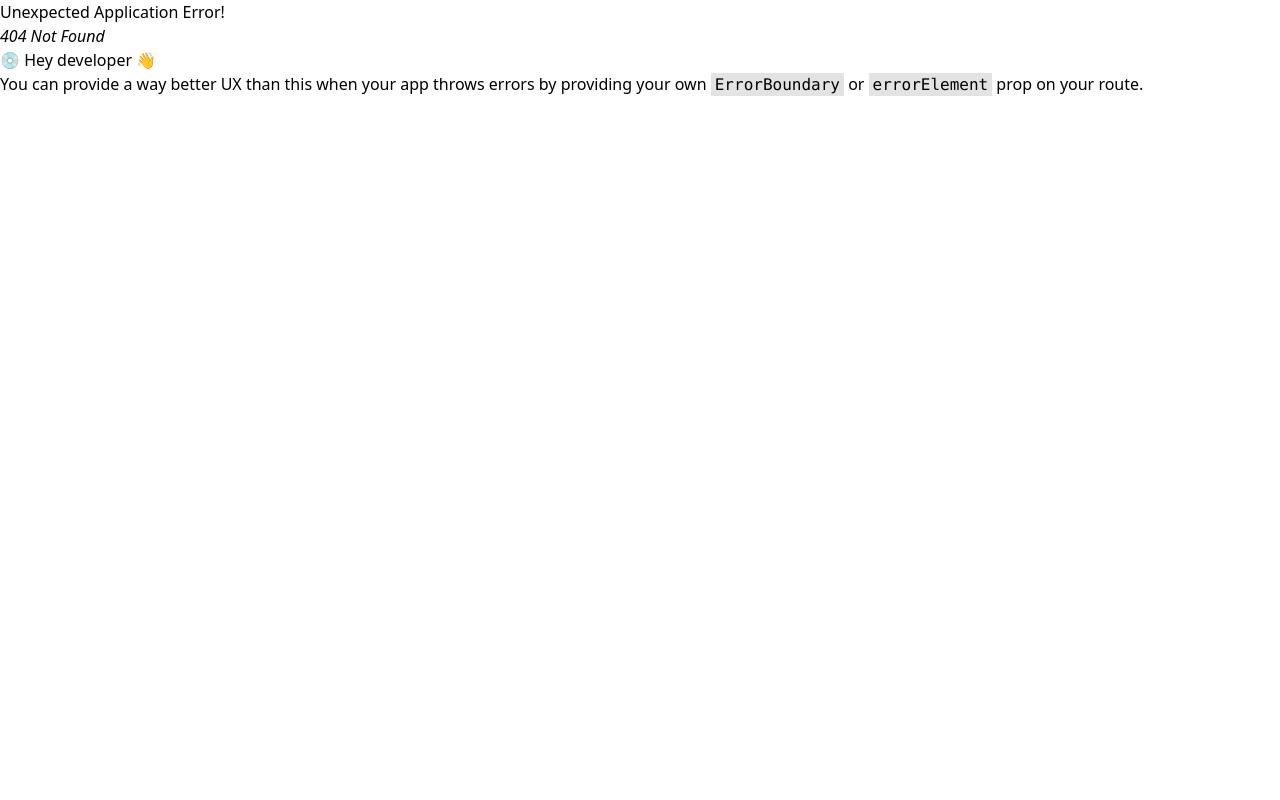
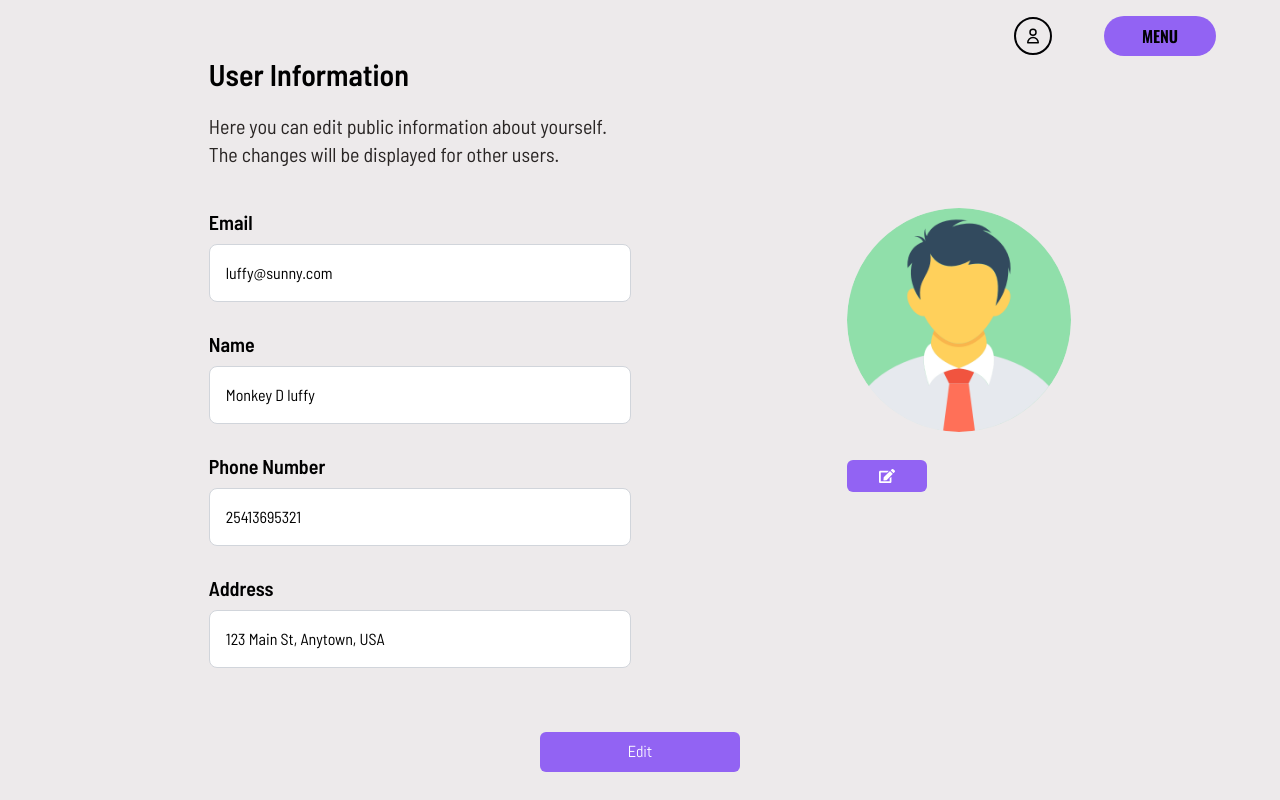
Before and after one commit to jithu5/job-portal, a React (Vite) app in the folder frontend/: page /profile/edit in a window 1280 px wide. Before the commit this address had no page. Shown: the top 800 px of the page. Built offline with nearby package versions, Linux system fonts and the light colour scheme.

Commit message:
implement profile edit page

```diff
--- a/frontend/package.json
+++ b/frontend/package.json
@@ -14,6 +14,7 @@
     "@emotion/styled": "^11.14.0",
     "@mui/icons-material": "^6.4.0",
     "@mui/material": "^6.4.0",
+    "@studio-freight/lenis": "^1.0.42",
     "axios": "^1.7.9",
     "framer-motion": "^11.17.0",
     "lodash": "^4.17.21",
--- a/frontend/src/App.jsx
+++ b/frontend/src/App.jsx
@@ -1,8 +1,33 @@
-import React from 'react'
+import React, { useEffect } from 'react'
 import { Outlet } from 'react-router-dom'
 import "./App.css"
+import Lenis from "@studio-freight/lenis";
 
 function App() {
+
+
+  useEffect(() => {
+      // Initialize Lenis
+      const lenis = new Lenis({
+          duration: 1,
+          easing: (t) => 1 - Math.pow(1 - t, 2),
+          smoothWheel: true,
+          smoothTouch: false,
+      });
+
+      // Update Lenis
+      function raf(time) {
+          lenis.raf(time); // Update Lenis on each animation frame
+          requestAnimationFrame(raf); // Loop it
+      }
+
+      requestAnimationFrame(raf); // Start the animation loop
+
+      return () => {
+          lenis.destroy(); // Clean up when the component is unmounted
+      };
+  }, []);
+
   return (
     <>
     <div className='min-h-screen w-full bg-primary'>
--- /dev/null
+++ b/frontend/src/pages/User/EditProfile.jsx
@@ -0,0 +1,142 @@
+import React, { useEffect, useRef, useState } from "react";
+import user from "../../assets/man.png";
+import { FaEdit } from "react-icons/fa";
+
+const initialState = {
+    name: "Monkey D luffy",
+    number: "25413695321",
+    image: user,
+    email: "luffy@sunny.com",
+    address: "123 Main St, Anytown, USA",
+}
+
+function EditUserProfile() {
+
+    const [input, setInput] = useState(initialState)
+    const fileInputRef = useRef(null)
+
+    useEffect(() => {
+            window.scrollTo(0, 0);
+        }, []); // Empty dependency array to run only once when the component mounts
+
+    function handleChange(e) {
+        const { name, value, files } = e.target
+        setInput((prev)=>{
+             if (name === "image" && files) {
+                 return { ...prev, image: URL.createObjectURL(files[0]) }; // handle image upload
+             }
+            return {...prev, [name]: value}
+        })
+    }
+
+    function handleFileClick() {
+        fileInputRef.current.click(); // Trigger file input click
+    }
+
+    function handleSubmit(e) {
+        e.preventDefault();
+        // Do something with the updated user data
+        console.log(input)
+    }
+    return (
+        <>
+            <div className="w-full md:w-[70%] mx-auto font-BarlowSemiCondensed mb-32">
+                <h1 className="text-lg sm:text-xl md:text-3xl font-semibold">
+                    User Information
+                </h1>
+                <div className="w-full mt-5">
+                    <p className="text-md md:text-xl text-stone-800">
+                        Here you can edit public information about yourself.
+                    </p>
+                    <p className="text-md md:text-xl text-stone-800">
+                        The changes will be displayed for other users.
+                    </p>
+                </div>
+                <div className="w-full mt-10 flex flex-col-reverse md:flex-row items-center md:items-start justify-between">
+                    <div className="w-full md:w-[70%] flex flex-col gap-7">
+                        <div className="w-full md:w-[70%] flex flex-col justify-center gap-2">
+                            <h2 className="text-md md:text-xl font-semibold">
+                                Email
+                            </h2>
+                            <input
+                                type="email"
+                                id="email"
+                                name="email"
+                                value={input.email}
+                                onChange={handleChange}
+                                class="px-4 py-2 md:py-4 border border-gray-300 rounded-lg focus:outline-none focus:ring-2 focus:ring-stone-800"
+                                placeholder="Enter your email address"
+                            />
+                        </div>
+                        <div className="w-full md:w-[70%] flex flex-col justify-center gap-2">
+                            <h2 className="text-md md:text-xl font-semibold">
+                                Name
+                            </h2>
+                            <input
+                                type="text"
+                                id="name"
+                                name="name"
+                                value={input.name}
+                                onChange={handleChange}
+                                class="px-4 py-2 md:py-4 border border-gray-300 rounded-lg focus:outline-none focus:ring-2 focus:ring-stone-800"
+                                placeholder="Enter your name"
+                            />
+                        </div>
+                        <div className="w-full md:w-[70%] flex flex-col justify-center gap-2">
+                            <h2 className="text-md md:text-xl font-semibold">
+                                Phone Number
+                            </h2>
+                            <input
+                                type="number"
+                                id="number"
+                                name="number"
+                                value={input.number}
+                                onChange={handleChange}
+                                class="px-4 py-2 md:py-4 border border-gray-300 rounded-lg focus:outline-none focus:ring-2 focus:ring-stone-800"
+                                placeholder="Enter your phone number"
+                            />
+                        </div>
+                        <div className="w-full md:w-[70%] flex flex-col justify-center gap-2">
+                            <h2 className="text-md md:text-xl font-semibold">
+                                Address
+                            </h2>
+                            <input
+                                type="text"
+                                id="address"
+                                name="address"
+                                value={input.address}
+                                onChange={handleChange}
+                                class="px-4 py-2 md:py-4 border border-gray-300 rounded-lg focus:outline-none focus:ring-2 focus:ring-stone-800"
+                                placeholder="Enter your address"
+                            />
+                        </div>
+                    </div>
+                    <div className="w-full md:w-[26%] max-md:mx-auto flex justify-center md:justify-items-end mb-10">
+                        <div className="flex flex-col justify-center gap-7">
+                            <img
+                                className="object-cover w-56 h-56 rounded-full"
+                                src={input.image}
+                                alt="User"
+                            />
+                            <div onClick={handleFileClick} className="bg-third rounded-md py-2 px-8 flex items-center gap-2 w-fit">
+                                <FaEdit className="text-md text-white" />
+                                <input
+                                    type="file"
+                                    className="hidden"
+                                    name="image"
+                                    ref={fileInputRef}
+                                    onChange={handleChange}
+                                />
+                            </div>
+                        </div>
+                    </div>
+                </div>
+                    <div className="w-full py-4 flex items-center justify-center mt-12">
+                        <button onClick={handleSubmit} className="w-[200px] bg-third font-Abel font-medium text-white px-5 py-2 rounded-md hover:bg-purple-600">Edit</button>
+                    </div>
+            </div>
+        </>
+    );
+}
+
+export default EditUserProfile;
--- a/frontend/src/pages/User/Profile.jsx
+++ b/frontend/src/pages/User/Profile.jsx
@@ -1,9 +1,13 @@
-import React from "react";
+import React, { useEffect } from "react";
 import coverImage from "../../assets/coverimage.jpg";
 import man from "../../assets/man.png";
 import { FaEdit } from "react-icons/fa";
+import { Link } from "react-router-dom";
 
 const Profile = () => {
+    useEffect(() => {
+            window.scrollTo(0, 0);
+        }, []); // Empty dependency array to run only once when the component mounts
     return (
         <div className="w-full min-h-screen font-BarlowSemiCondensed mb-32">
             <div className="w-full mt-10 relative">
@@ -41,10 +45,10 @@ const Profile = () => {
                     Foosha Village, Goa kingdom, East Blue
                 </p>
                 <div className="w-[90%] mx-auto flex items-center justify-start mt-10">
-                    <button className="bg-third text-md text-white font-semibold rounded-md py-2 px-4 flex items-center gap-2">
+                    <Link to={"/profile/edit"} className="bg-third text-md text-white font-semibold rounded-md py-2 px-4 flex items-center gap-2">
                         <FaEdit className="text-md"/>
-                        View Profile
-                    </button>
+                        Edit Profile
+                    </Link>
                 </div>
             </div>
         </div>
--- a/frontend/src/pages/User/UserHome.jsx
+++ b/frontend/src/pages/User/UserHome.jsx
@@ -3,6 +3,7 @@ import { Outlet } from 'react-router-dom'
 import { NavBar,Footer } from '../../components/index';
 
 function UserHome() {
+
   return (
       <>
           <div className="px-6 py-4">
--- a/frontend/src/pages/index.js
+++ b/frontend/src/pages/index.js
@@ -7,5 +7,6 @@ import UserAccountVerify from "./User/userAccoutVerify";
 import UserPasswordReset from "./User/UserPasswordReset";
 import SearchJobs from "./Jobs/SearchJobs";
 import JobDetails from "./Jobs/JobDetails";
+import EditUserProfile from "./User/EditProfile";
 
-export { Home, UserHome, Profile, Register, UserAccountVerify, UserLogin, UserPasswordReset, SearchJobs,JobDetails };
+export { Home, UserHome, Profile, Register, UserAccountVerify, UserLogin, UserPasswordReset, SearchJobs,JobDetails, EditUserProfile };
```
Also changed, not shown: frontend/src/Router/Router.jsx (+6 -1 lines), 1 other file (tests, documents, lock files or other folders).
